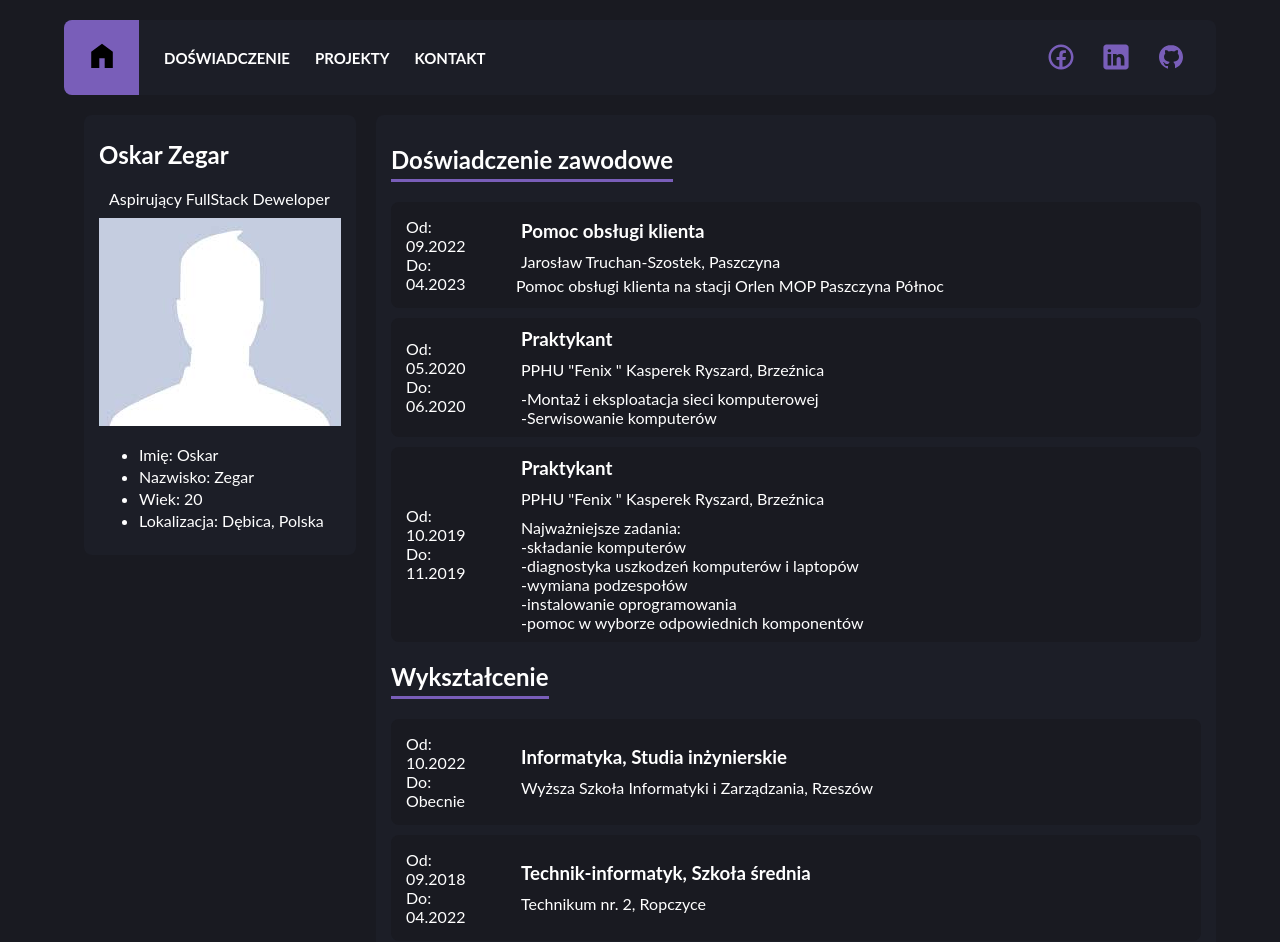
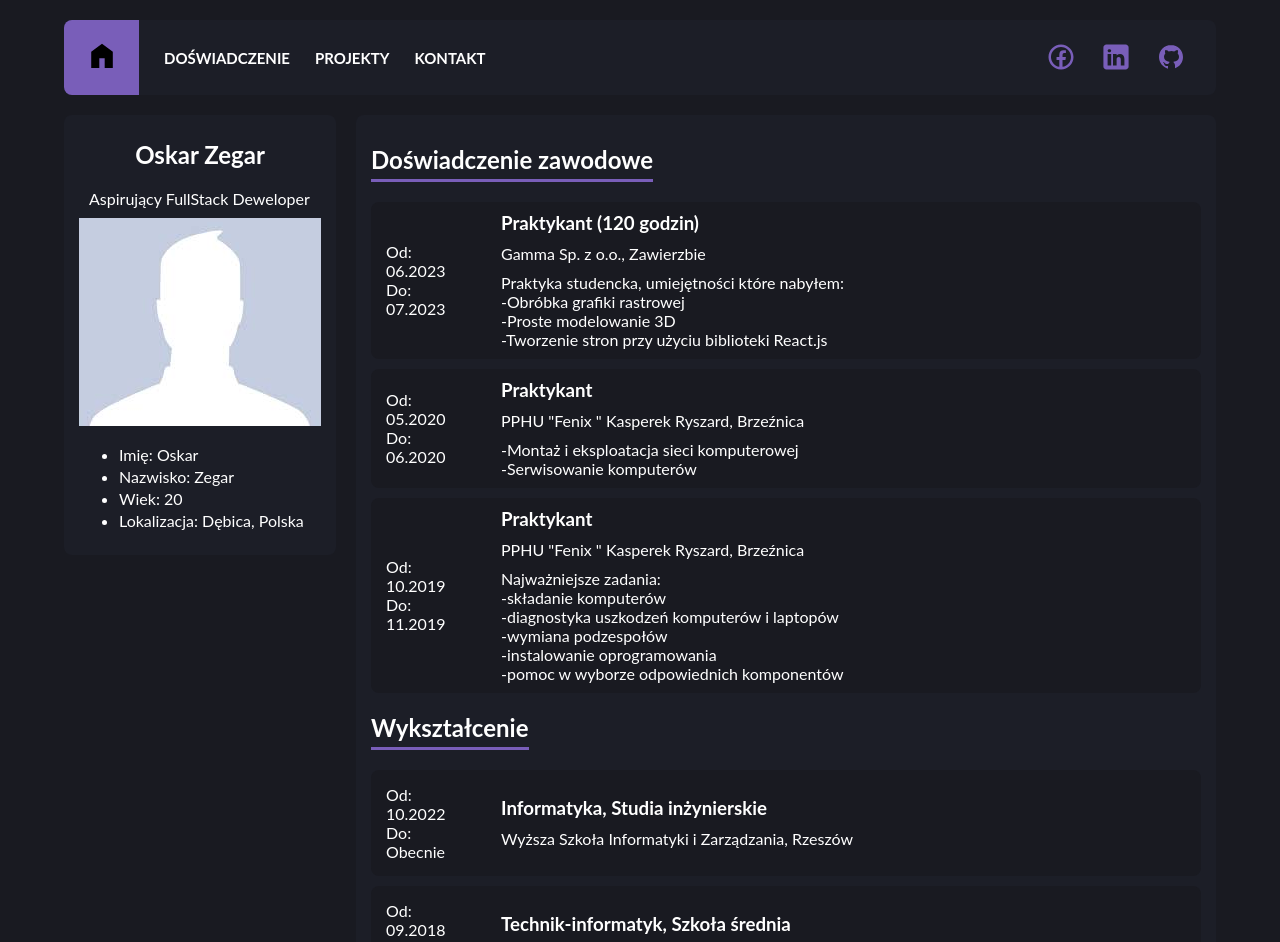
Before and after one commit to BLAAK1/portfolio-react, a React (Create React App) app: page /experience in a window 1280 px wide. Shown: the top 942 px of the page. Built offline with nearby package versions, Linux system fonts and the light colour scheme.

Commit message:
Content update

```diff
--- a/src/Components/AboutMe/AboutMe.css
+++ b/src/Components/AboutMe/AboutMe.css
@@ -2,10 +2,12 @@
   display: flex;
   background: #1c1e27;
   padding: 5px 15px 5px 15px;
-
   border-radius: 8px;
   height: fit-content;
   width: fit-content;
+}
+.content h2 {
+  text-align: center;
 }
 .mainContent--left img {
   width: 242px;
--- a/src/Components/Experience/Experience.jsx
+++ b/src/Components/Experience/Experience.jsx
@@ -1,5 +1,5 @@
 import "./Experience.css";
-import { outputJobs, outputEdu, outputCert } from "./data";
+import { outputJobs, outputEdu, outputCert } from "../../Data/dataExp";
 
 export default function Experience() {
   return (
--- a/src/Components/Experience/data.jsx
+++ /dev/null
@@ -1,139 +0,0 @@
-const dataJobs = [
-  {
-    from: "09.2022",
-    to: "04.2023",
-    name: "Pomoc obsługi klienta",
-    employer: "Jarosław Truchan-Szostek",
-    city: "Paszczyna",
-    description: "Pomoc obsługi klienta na stacji Orlen MOP Paszczyna Północ",
-  },
-  {
-    from: "05.2020",
-    to: "06.2020",
-    name: "Praktykant",
-    employer: `PPHU "Fenix " Kasperek Ryszard`,
-    city: "Brzeźnica",
-    description: (
-      <p>
-        -Montaż i eksploatacja sieci komputerowej
-        <br />
-        -Serwisowanie komputerów
-      </p>
-    ),
-  },
-  {
-    from: "10.2019",
-    to: "11.2019",
-    name: "Praktykant",
-    employer: `PPHU "Fenix " Kasperek Ryszard`,
-    city: "Brzeźnica",
-    description: (
-      <p>
-        Najważniejsze zadania:
-        <br /> -składanie komputerów
-        <br /> -diagnostyka uszkodzeń komputerów i laptopów
-        <br /> -wymiana podzespołów
-        <br /> -instalowanie oprogramowania
-        <br /> -pomoc w wyborze odpowiednich komponentów
-      </p>
-    ),
-  },
-];
-const dataEdu = [
-  {
-    from: "10.2022",
-    to: "Obecnie",
-    subject: "Informatyka",
-    type: "Studia inżynierskie",
-    name: "Wyższa Szkoła Informatyki i Zarządzania",
-    city: "Rzeszów",
-  },
-  {
-    from: "09.2018",
-    to: "04.2022",
-    subject: "Technik-informatyk",
-    type: "Szkoła średnia",
-    name: "Technikum nr. 2",
-    city: "Ropczyce",
-  },
-];
-
-const dataCert = [
-  {
-    type: "Certyfikat",
-    when: "Maj 2020",
-    title: "NDG Linux Essentials",
-    from: "Cisco",
-  },
-  {
-    type: "Kwalifikacja",
-    when: "Wrzesień 2021",
-    title: "EE.08",
-    from: "OKE",
-    description:
-      "Montaż i eskploatacja systemów komputerowych, urządzeń peryferyjnych i sieci",
-  },
-  {
-    type: "Kwalifikacja",
-    when: "Marzec 2022",
-    title: "EE.09",
-    from: "OKE",
-    description:
-      "Programowanie, tworzenie i administrowanie stronami internetowymi i bazami danych",
-  },
-];
-const outputJobs = dataJobs.map((el) => {
-  return (
-    <div className="exp-child" key={el.name}>
-      <div className="when">
-        <p>
-          Od: {el.from} Do: {el.to}
-        </p>
-      </div>
-      <div className="work">
-        <h3>{el.name}</h3>
-        <p>
-          {el.employer}, {el.city}
-        </p>
-        {el.description}
-      </div>
-    </div>
-  );
-});
-const outputEdu = dataEdu.map((el) => {
-  return (
-    <div className="exp-child" key={el.name}>
-      <div className="when">
-        <p>
-          Od: {el.from} Do: {el.to}
-        </p>
-      </div>
-      <div className="work">
-        <h3>
-          {el.subject}, {el.type}
-        </h3>
-        <p>
-          {el.name}, {el.city}
-        </p>
-      </div>
-    </div>
-  );
-});
-const outputCert = dataCert.map((el) => {
-  return (
-    <div className="exp-child">
-      <div className="cert">
-        <div className="cert-child">
-          <h3>
-            {el.type} {el.title}
-          </h3>
-          <p>{el.when}</p>
-          <p>Wydane przez: {el.from}</p>
-        </div>
-        {el.description === undefined ? "" : <p>{el.description}</p>}
-      </div>
-    </div>
-  );
-});
-
-export { outputJobs, outputEdu, outputCert };
--- a/src/Components/Footer/Footer.jsx
+++ b/src/Components/Footer/Footer.jsx
@@ -4,7 +4,7 @@ export default function Footer() {
     <div className="footer">
       <div className="execution">
         <p>
-          Projekt i realizacja -<a href="https://blaak1.github.io/">Oskar Zegar</a>
+          Projekt i realizacja -<a href="https://portfolio-oskar.vercel.app/">Oskar Zegar</a>
         </p>
       </div>
     </div>
--- a/src/Components/Layout/Layout.jsx
+++ b/src/Components/Layout/Layout.jsx
@@ -1,12 +1,12 @@
 import Navbar from "../Navbar/Navbar";
 import Aboutme from "../AboutMe/AboutMe";
 import Footer from "../Footer/Footer";
-import {Link, Outlet } from "react-router-dom";
+import { Link, Outlet } from "react-router-dom";
 import menuIcon from "../../assets/icons/menu.svg";
 
-import React, { useState } from 'react';
-import { Sidebar } from 'primereact/sidebar';
-import { Button } from 'primereact/button';
+import React, { useState } from "react";
+import { Sidebar } from "primereact/sidebar";
+import { Button } from "primereact/button";
 
 import "./Layout.css";
 
@@ -14,9 +14,6 @@ export default function Layout() {
   const [visible, setVisible] = useState(false);
   return (
     <div className="app">
-
-      <Navbar><Button onClick={() => setVisible(true)}><img src={menuIcon} alt="Menu" /></Button></Navbar>
-      <div className="mainContent">
       <div className="sidebar">
         <Sidebar visible={visible} position="left" onHide={() => setVisible(false)}>
           <div class="hiddenMenu hidden">
@@ -42,6 +39,12 @@ export default function Layout() {
           </div>
         </Sidebar>
       </div>
+      <Navbar>
+        <Button onClick={() => setVisible(true)}>
+          <img src={menuIcon} alt="Menu" />
+        </Button>
+      </Navbar>
+      <div className="mainContent">
         <Aboutme />
         <div className="mainContent__right">
           <div className="mainContent__content">
--- a/src/Components/Projects/Projects.jsx
+++ b/src/Components/Projects/Projects.jsx
@@ -1,4 +1,4 @@
-import { outputProjects } from "./data";
+import { outputProjects } from "../../Data/dataProjects";
 import "./Projects.css";
 export default function Projects() {
   return <div className="projects">{outputProjects}</div>;
--- /dev/null
+++ b/src/Data/dataExp.jsx
@@ -0,0 +1,144 @@
+const dataJobs = [
+  {
+    from: "06.2023",
+    to: "07.2023",
+    name: "Praktykant (120 godzin)",
+    employer: "Gamma Sp. z o.o.",
+    city: "Zawierzbie",
+    description: (
+      <p>
+        Praktyka studencka, umiejętności które nabyłem:
+        <br /> -Obróbka grafiki rastrowej
+        <br /> -Proste modelowanie 3D
+        <br /> -Tworzenie stron przy użyciu biblioteki React.js
+      </p>
+    ),
+  },
+  {
+    from: "05.2020",
+    to: "06.2020",
+    name: "Praktykant",
+    employer: `PPHU "Fenix " Kasperek Ryszard`,
+    city: "Brzeźnica",
+    description: (
+      <p>
+        -Montaż i eksploatacja sieci komputerowej
+        <br />
+        -Serwisowanie komputerów
+      </p>
+    ),
+  },
+  {
+    from: "10.2019",
+    to: "11.2019",
+    name: "Praktykant",
+    employer: `PPHU "Fenix " Kasperek Ryszard`,
+    city: "Brzeźnica",
+    description: (
+      <p>
+        Najważniejsze zadania:
+        <br /> -składanie komputerów
+        <br /> -diagnostyka uszkodzeń komputerów i laptopów
+        <br /> -wymiana podzespołów
+        <br /> -instalowanie oprogramowania
+        <br /> -pomoc w wyborze odpowiednich komponentów
+      </p>
+    ),
+  },
+];
+const dataEdu = [
+  {
+    from: "10.2022",
+    to: "Obecnie",
+    subject: "Informatyka",
+    type: "Studia inżynierskie",
+    name: "Wyższa Szkoła Informatyki i Zarządzania",
+    city: "Rzeszów",
+  },
+  {
+    from: "09.2018",
+    to: "04.2022",
+    subject: "Technik-informatyk",
+    type: "Szkoła średnia",
+    name: "Technikum nr. 2",
+    city: "Ropczyce",
+  },
+];
+
+const dataCert = [
+  {
+    type: "Certyfikat",
+    when: "Maj 2020",
+    title: "NDG Linux Essentials",
+    from: "Cisco",
+  },
+  {
+    type: "Kwalifikacja",
+    when: "Wrzesień 2021",
+    title: "EE.08",
+    from: "OKE",
+    description: "Montaż i eskploatacja systemów komputerowych, urządzeń peryferyjnych i sieci",
+  },
+  {
+    type: "Kwalifikacja",
+    when: "Marzec 2022",
+    title: "EE.09",
+    from: "OKE",
+    description: "Programowanie, tworzenie i administrowanie stronami internetowymi i bazami danych",
+  },
+];
+const outputJobs = dataJobs.map((el) => {
+  return (
+    <div className="exp-child" key={el.name}>
+      <div className="when">
+        <p>
+          Od: {el.from} Do: {el.to}
+        </p>
+      </div>
+      <div className="work">
+        <h3>{el.name}</h3>
+        <p>
+          {el.employer}, {el.city}
+        </p>
+        {el.description}
+      </div>
+    </div>
+  );
+});
+const outputEdu = dataEdu.map((el) => {
+  return (
+    <div className="exp-child" key={el.name}>
+      <div className="when">
+        <p>
+          Od: {el.from} Do: {el.to}
+        </p>
+      </div>
+      <div className="work">
+        <h3>
+          {el.subject}, {el.type}
+        </h3>
+        <p>
+          {el.name}, {el.city}
+        </p>
+      </div>
+    </div>
+  );
+});
+const outputCert = dataCert.map((el) => {
+  return (
+    <div className="exp-child">
+      <div className="cert">
+        <div className="cert-child">
+          <h3>
+            {el.type} {el.title}
+          </h3>
+          <p>{el.when}</p>
+          <p>Wydane przez: {el.from}</p>
+        </div>
+        {el.description === undefined ? "" : <p>{el.description}</p>}
+      </div>
+    </div>
+  );
+});
+
+export { outputJobs, outputEdu, outputCert };
--- a/src/Components/HomePage/data.jsx
+++ b/src/Data/dataLearn.jsx
@@ -1,6 +1,6 @@
-import enFlag from "../../assets/flags/en.png";
-import plFlag from "../../assets/flags/pl.png";
-import ruFlag from "../../assets/flags/ru.png";
+import enFlag from "../assets/flags/en.png";
+import plFlag from "../assets/flags/pl.png";
+import ruFlag from "../assets/flags/ru.png";
 
 const dataTech = [
   {
@@ -17,6 +17,11 @@ const dataTech = [
     name: "CSS",
     knowledge: "Bardzo dobrze",
     progressBar: 70,
+  },
+  {
+    name: "React.js",
+    knowledge: "Podstawy",
+    progressBar: 30,
   },
   {
     name: "PHP",
@@ -56,6 +61,11 @@ const dataPrograms = [
     knowledge: "Podstawy",
     progressBar: 15,
   },
+  {
+    name: "Blender",
+    knowledge: "Podstawy",
+    progressBar: 10,
+  },
 ];
 const dataLangs = [
   {
@@ -90,10 +100,7 @@ const outputTech = dataTech.map((el) => {
         </div>
       </div>
       <div className="progressBar">
-        <div
-          className="progressBar--inner"
-          style={{ width: el.progressBar + "%" }}
-        ></div>
+        <div className="progressBar--inner" style={{ width: el.progressBar + "%" }}></div>
       </div>
     </li>
   );
@@ -110,10 +117,7 @@ const outputProg = dataPrograms.map((el) => {
         </div>
       </div>
       <div className="progressBar">
-        <div
-          className="progressBar--inner"
-          style={{ width: el.progressBar + "%" }}
-        ></div>
+        <div className="progressBar--inner" style={{ width: el.progressBar + "%" }}></div>
       </div>
     </li>
   );
--- /dev/null
+++ b/src/Data/dataProjects.jsx
@@ -0,0 +1,27 @@
+const dataProjects = [
+  {
+    name: "Prosty kalkulator",
+    url: "https://www.google.com/",
+  },
+  {
+    name: "Generator haseł",
+    url: "https://www.youtube.com/",
+  },
+  {
+    name: "Stare portfolio",
+    url: "https://blaak1.github.io/",
+  },
+];
+
+export const outputProjects = dataProjects.map((el) => {
+  return (
+    <div className="project-child">
+      <div className="project exp-title">
+        <h3>{el.name}</h3>
+        <a href={el.url} target="_blank" rel="noreferrer noopener">
+          Otwórz
+        </a>
+      </div>
+    </div>
+  );
+});
```
Also changed, not shown: src/Components/HomePage/HomePage.jsx (+4 -7 lines), src/Components/Projects/data.jsx (deleted, +0 -27 lines), 1 other file (tests, documents, lock files or other folders). Lines whose indentation alone changed are shown as unchanged.
